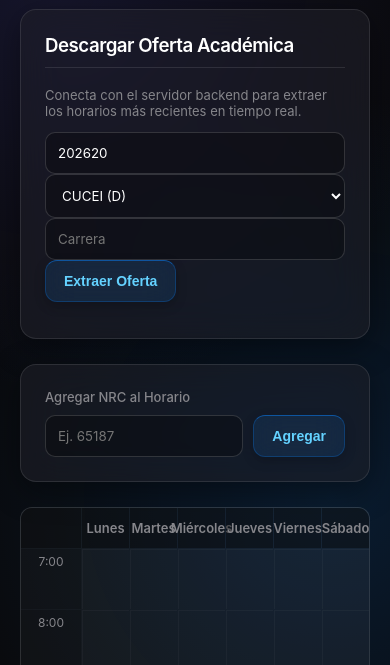
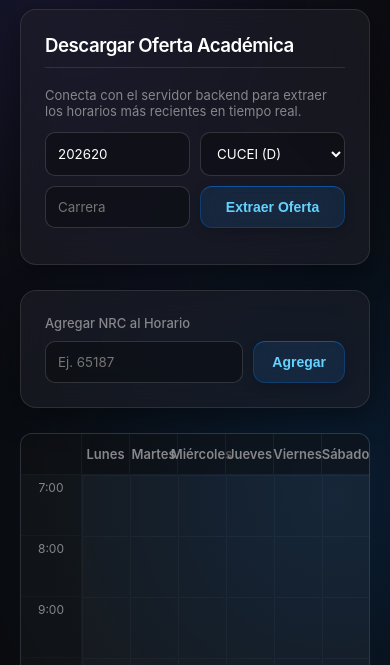
Before and after one commit to joodsee8/Gestion-Academica, a website: page index.html in a window 390 px wide. Both pictures are taken after a click on the button 169 px from the left and 34 px from the top of the page. Shown: the part 179-844 px from the top of the page. Drawn offline with Linux system fonts and the light colour scheme; no server answers.

Commit message:
Agregar estilo de formulario extraer oferta

```diff
--- a/style.css
+++ b/style.css
@@ -349,3 +349,24 @@ button:active { transform: scale(0.97) !important; box-shadow: 0 1px 3px rgba(0,
     .navbar.expanded .hamburger-btn { position: absolute; top: 12px; right: 12px; z-index: 10; background: rgba(255,69,58,0.2); color: #FF453A; }
     .navbar.expanded .hamburger-btn svg { transform: rotate(90deg); }
 }
+
+.formulario-dinamico {
+    display: flex;
+    gap: 10px;
+    margin-top: 10px;
+}
+
+.formulario-dinamico > input,
+.formulario-dinamico > select,
+.formulario-dinamico > button {
+    flex: 1;
+    width: 100%;
+    box-sizing: border-box;
+}
+
+@media (max-width: 768px) {
+    .formulario-dinamico {
+        display: grid;
+        grid-template-columns: repeat(2, 1fr);
+    }
+}
```
